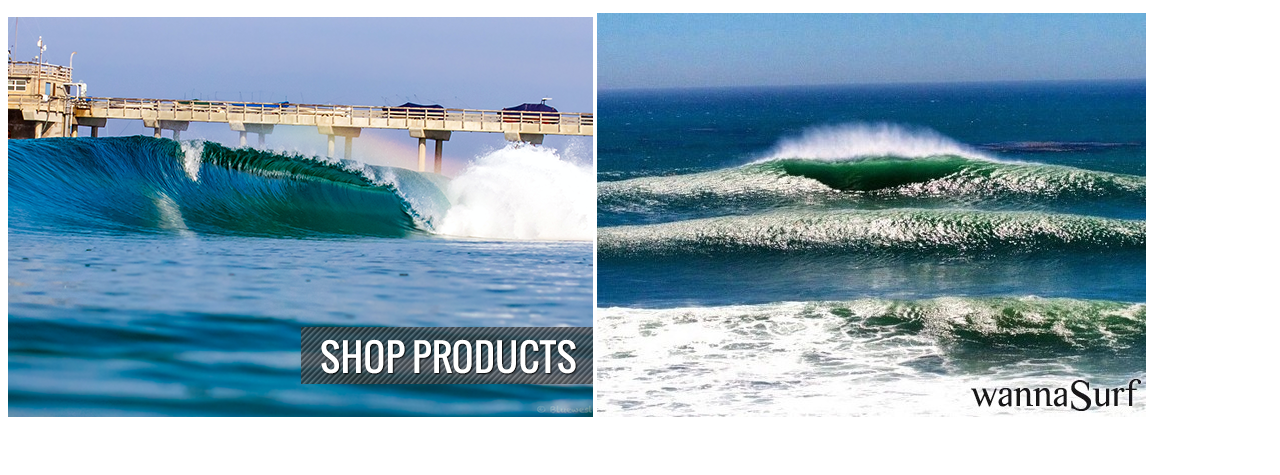
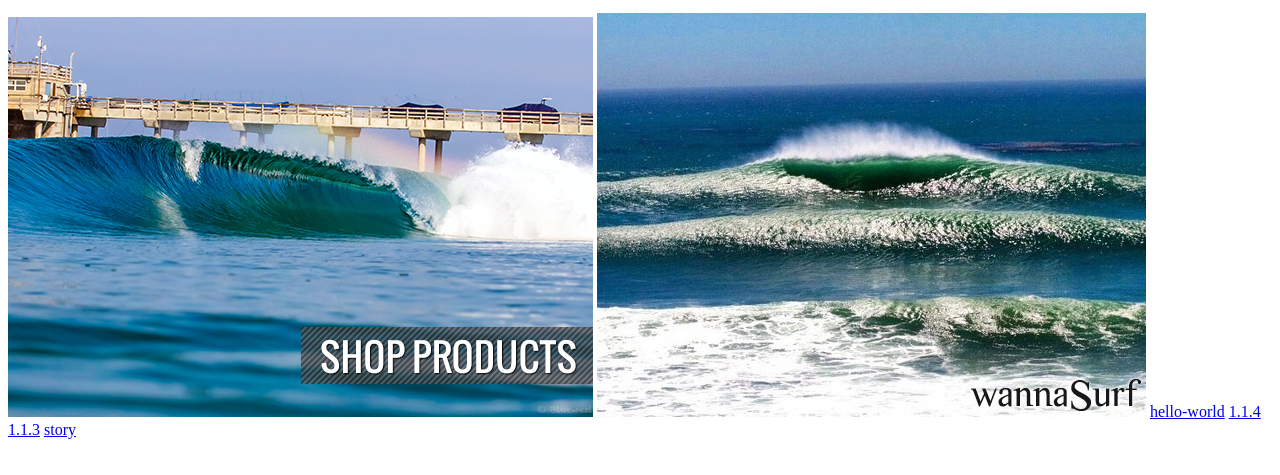
Before and after one commit to cfandey/cfandey.github.io, a plain HTML site: page index.html in a window 1280 px wide. Shown: the part 101-576 px from the top of the page. Drawn offline with Linux system fonts and the light colour scheme.

Commit message:
update 2

```diff
--- a/index.html
+++ b/index.html
@@ -5,5 +5,8 @@
 <p>My First Paragraph</p>
 <img src="images/home-page-product.png" ></img>
 <img src="images/a.jpg" ></img>
-</body>
+<a href="hello-world.html">hello-world</a>
+<a href="https://scratch.mit.edu/projects/121064659/">1.1.4</a>
+<a href="https://scratch.mit.edu/projects/121057254/#player">1.1.3</a>
+<a href="https://scratch.mit.edu/projects/121985958/">story</a>
 </html>
```
